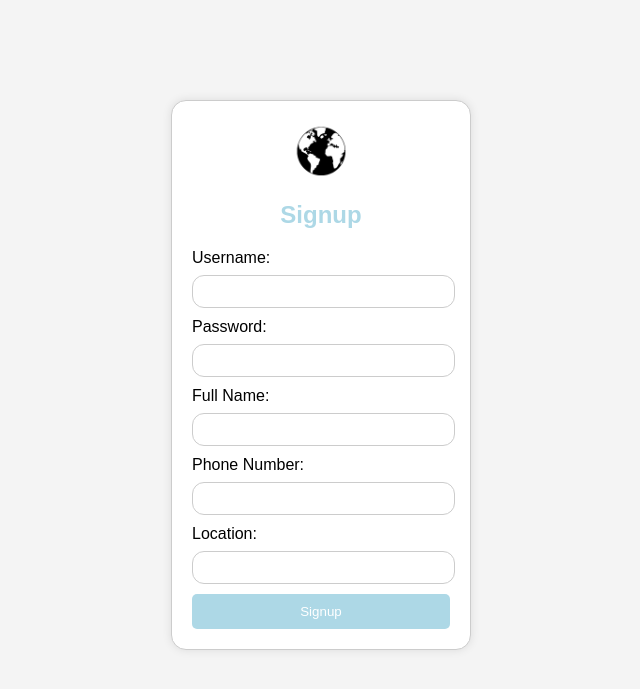
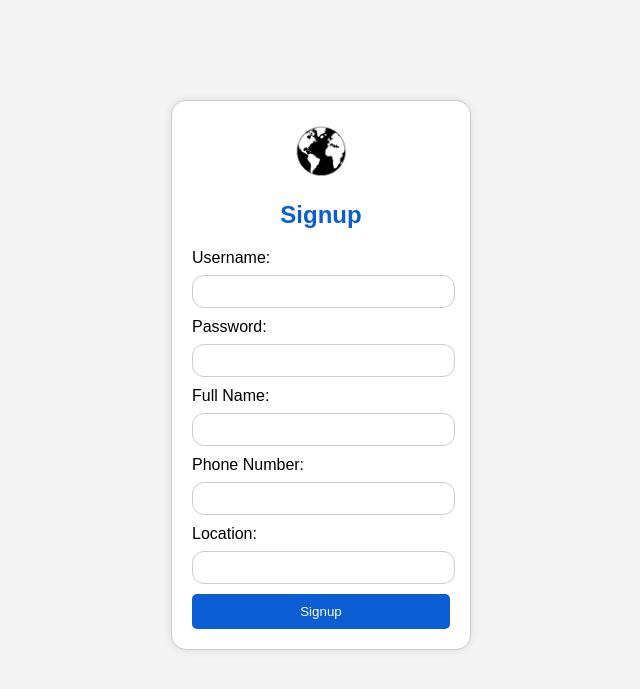
Before and after one commit to chryssa-pat/ReStrat, a PHP site: page /signup.html in a window 1280 px wide. Shown: the top 689 px of the page, without its empty margins (319-959 px from the left). Run offline with PHP 8.4, Linux system fonts and the light colour scheme.

Commit message:
Update login-signup.css

```diff
--- a/css/login-signup.css
+++ b/css/login-signup.css
@@ -29,7 +29,7 @@ body {
 
 .form-container h2 {
     text-align: center;
-    color: #add8e6; /* Baby blue color */
+    color: rgb(11, 93, 212); /* Baby blue color */
 }
 
 .form-container label {
@@ -46,7 +46,7 @@ body {
 }
 
 .form-container button {
-    background-color: #add8e6; /* Baby blue color */
+    background-color: rgb(11, 93, 212); /* Baby blue color */
     color: #fff;
     padding: 10px;
     border: none;
@@ -56,7 +56,7 @@ body {
 }
 
 .form-container button:hover {
-    background-color: #87ceeb; /* Lighter shade of baby blue on hover */
+    background-color: rgb(7, 65, 151); /* Lighter shade of baby blue on hover */
 }
 
 .form-container p {
```
